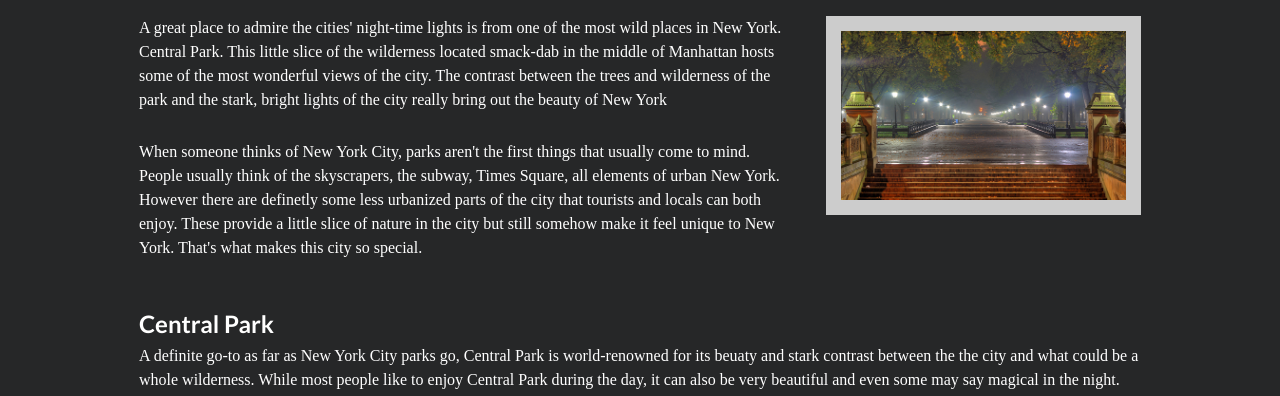
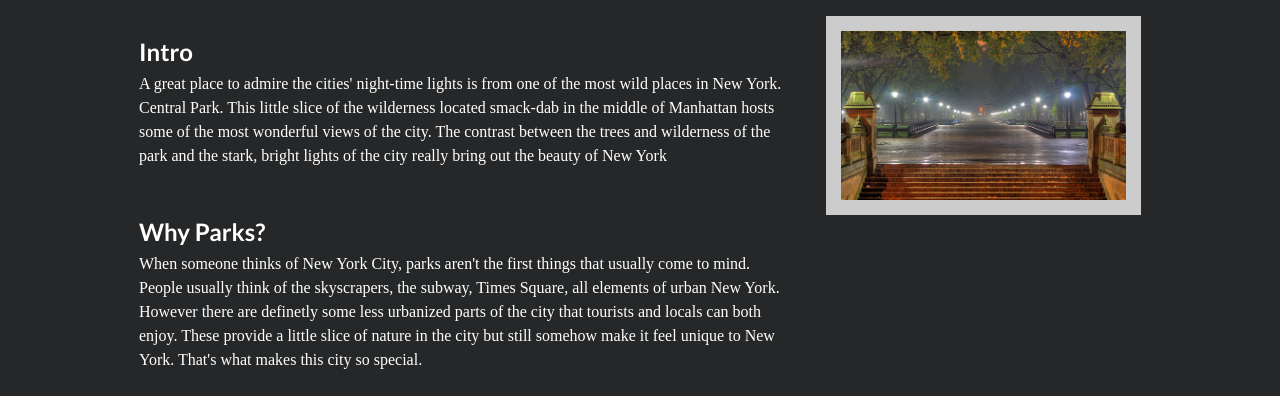
Before and after one commit to Seba11001/MMP240, a plain HTML site: page parks.html in a window 1280 px wide. Shown: the part 333-729 px from the top of the page. Drawn offline with nearby package versions, Linux system fonts and the light colour scheme; a web font is replaced by a local one.

Commit message:
aded subheadings

```diff
--- a/parks.html
+++ b/parks.html
@@ -19,11 +19,11 @@
 
 <h2>The Parks of NYC</h2>
      <div class="grid-container">
-         <div class="grid-item item1"><p>A great place to admire the cities' night-time lights is from one of the most wild places in New York. Central Park. This little slice of the wilderness located smack-dab in the middle of Manhattan hosts some of the most wonderful views of the city. The contrast between the trees and wilderness of the park and the stark, bright lights of the city really bring out the beauty of New York</p></div>
+         <div class="grid-item item1"><h4>Intro</h4><p>A great place to admire the cities' night-time lights is from one of the most wild places in New York. Central Park. This little slice of the wilderness located smack-dab in the middle of Manhattan hosts some of the most wonderful views of the city. The contrast between the trees and wilderness of the park and the stark, bright lights of the city really bring out the beauty of New York</p></div>
          <div class="grid-item item2"><div class="mydiv-right">
     <img src="images/nyc3.jpg" class="center-responsive">
              </div></div>
-         <div class="grid-item item3"><p>When someone thinks of New York City, parks aren't the first things that usually come to mind. People usually think of the skyscrapers, the subway, Times Square, all elements of urban New York. However there are definetly some less urbanized parts of the city that tourists and locals can both enjoy. These provide a little slice of nature in the city but still somehow make it feel unique to New York. That's what makes this city so special.</p></div>
+         <div class="grid-item item3"><h4>Why Parks?</h4><p>When someone thinks of New York City, parks aren't the first things that usually come to mind. People usually think of the skyscrapers, the subway, Times Square, all elements of urban New York. However there are definetly some less urbanized parts of the city that tourists and locals can both enjoy. These provide a little slice of nature in the city but still somehow make it feel unique to New York. That's what makes this city so special.</p></div>
      <div class="grid-item item5"><h4>Central Park</h4>
     <p>A definite go-to as far as New York City parks go, Central Park is world-renowned for its beuaty and stark contrast between the the city and what could be a whole wilderness. While most people like to enjoy Central Park during the day, it can also be very beautiful and even some may say magical in the night. The lights in Central Park give just enough to be able to see where you're going, but not so bright as to feel completeley unnatural. It is also a great way to see the lights coming from upper midtown skyscraper since the dark contrast of the trees matches well with the brightness of those lights. A definite must see! </p>
          </div></div>
```
Also changed, not shown: piers.html (+2 -2 lines).
